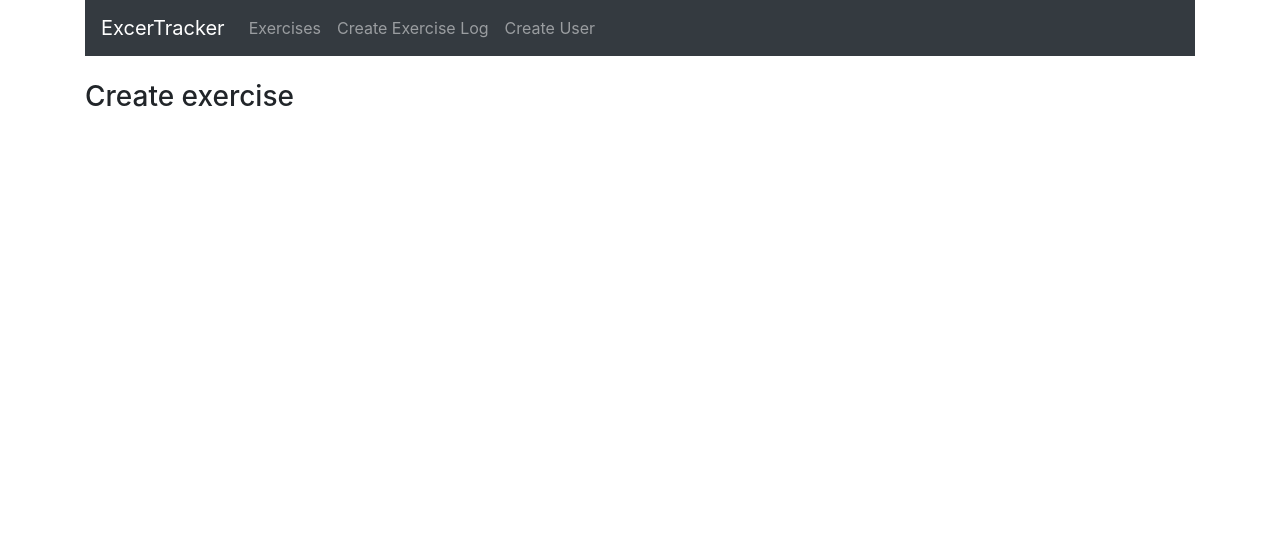
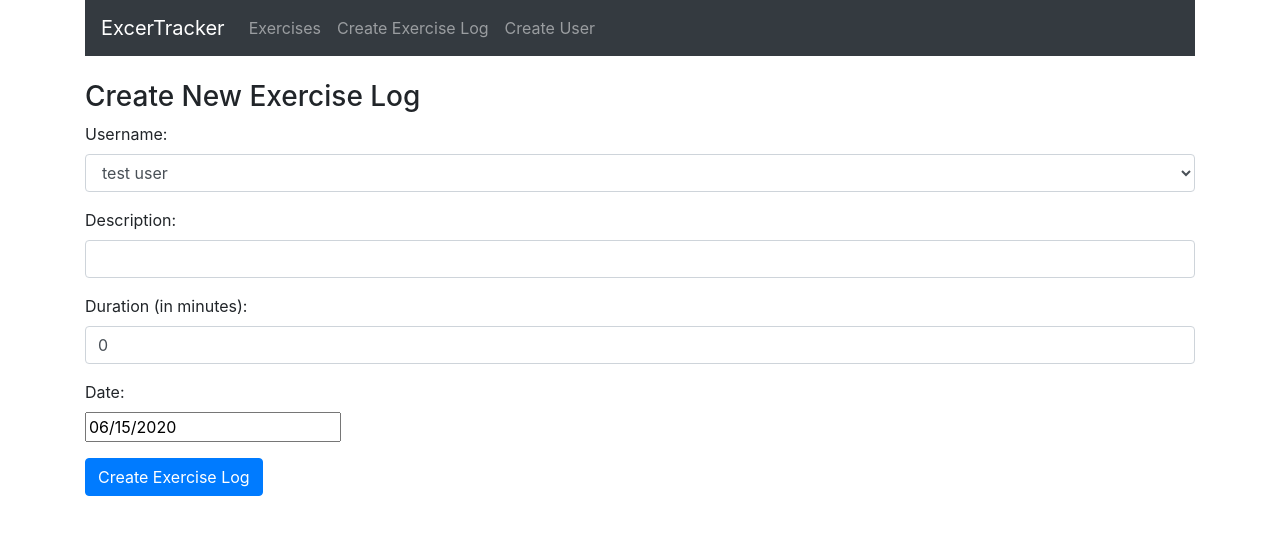
Before and after one commit to numankh/mern-exercise-tracker, a React (Create React App) app: page /create in a window 1280 px wide. Shown: the top 534 px of the page. Built offline with nearby package versions, Linux system fonts and the light colour scheme.

Commit message:
created create exercise page

```diff
--- a/package.json
+++ b/package.json
@@ -9,6 +9,7 @@
     "bootstrap": "^4.5.0",
     "react": "^16.13.1",
     "react-bootstrap": "^1.0.1",
+    "react-datepicker": "^3.0.0",
     "react-dom": "^16.13.1",
     "react-router-dom": "^5.2.0",
     "react-scripts": "3.4.1"
--- a/src/components/create-exercise.js
+++ b/src/components/create-exercise.js
@@ -1,10 +1,134 @@
 import React, { Component } from 'react';
+import DatePicker from 'react-datepicker';
+import "react-datepicker/dist/react-datepicker.css";
 
 export default class CreateExercise extends Component {
+  constructor(props) {
+    super(props);
+
+    // bind "this" to each of the methods
+    this.onChangeUsername = this.onChangeUsername.bind(this);
+    this.onChangeDescription = this.onChangeDescription.bind(this);
+    this.onChangeDuration = this.onChangeDuration.bind(this);
+    this.onChangeDate = this.onChangeDate.bind(this);
+    this.onSubmit = this.onSubmit.bind(this);
+
+
+    this.state = {
+      username: '',
+      description: '',
+      duration: 0,
+      date: new Date(),
+      users: []
+    }
+  }
+
+  componentDidMount() {
+    this.setState({
+      users: ['test user'],
+      username: 'test user'
+    })
+  }
+
+  onChangeUsername(e) {
+    this.setState({
+      username: e.target.value
+    });
+  }
+
+  onChangeDescription(e) {
+    this.setState({
+      description: e.target.value
+    });
+  }
+
+  onChangeDuration(e) {
+    this.setState({
+      duration: e.target.value
+    });
+  }
+
+  onChangeDate(e) {
+    this.setState({
+      date: e.target.value
+    });
+  }
+
+  onSubmit(e) {
+    e.preventDefault();
+
+    const exercise = {
+      username: this.state.username,
+      description: this.state.description,
+      duration: this.state.duration,
+      date: this.state.date
+    }
+
+    console.log(exercise);
+
+    // user will be returned to the homepage
+    window.location = '/';
+  }
+
+
   render() {
     return (
       <div>
-        <h3>Create exercise</h3>
+        <h3>Create New Exercise Log</h3>
+        <form onSubmit={this.onSubmit}>
+
+          <div className="form-group">
+            <label>Username: </label>
+            <select ref="userInput"
+              required
+              className="form-control"
+              value={this.state.username}
+              onChange={this.onChangeUsername}>
+              {
+                this.state.users.map(function(user) {
+                  return <option
+                  key={user}
+                  value={user}>{user}
+                  </option>
+                })
+              }
+            </select>
+          </div>
+
+          <div class="form-group">
+            <label>Description: </label>
+            <input type="text"
+              required
+              className="form-control"
+              value={this.state.description}
+              onChange={this.onChangeDescription}
+              />
+          </div>
+
+          <div className="form-group">
+            <label>Duration (in minutes): </label>
+            <input
+                type="text"
+                className="form-control"
+                value={this.state.duration}
+                onChange={this.onChangeDuration}
+                />
+          </div>
+
+          <div className="form-group">
+            <label>Date: </label>
+            <div>
+              <DatePicker
+                selected={this.state.date}
+                onChange={this.onChangeDate}
+              />
+            </div>
+          </div>
+
+          <div className="form-group">
+            <input type="submit" value="Create Exercise Log" className="btn btn-primary" />
+          </div>
+        </form>
       </div>
     )
   }
--- a/src/components/exercises-list.js
+++ b/src/components/exercises-list.js
@@ -4,7 +4,7 @@
   render() {
     return (
       <div>
-        <h3>Exercises list dudessss</h3>
+        <p>You are on the Exercise List component!</p>
       </div>
     )
   }
```
Also changed, not shown: 1 other file (tests, documents, lock files or other folders).
